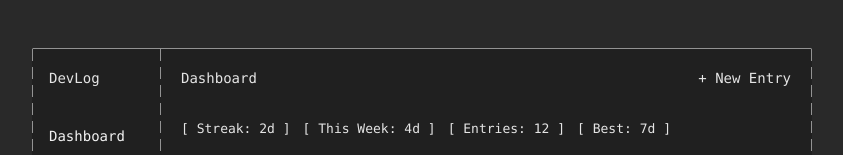
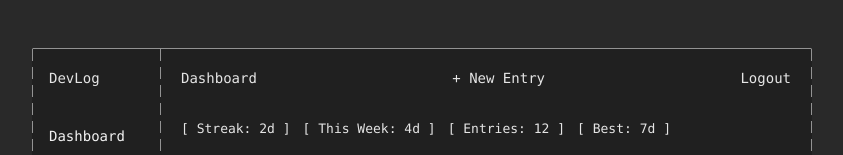
Before and after one commit to ledlkarel/devlog, a React (Vite) app in the folder client/: page / in a window 1280 px wide. Shown: the top 155 px of the page, without its empty margins (218-1061 px from the left). Built offline with nearby package versions, Linux system fonts and the light colour scheme; no server answers.

Commit message:
Logout button

```diff
--- a/client/src/components/Header.tsx
+++ b/client/src/components/Header.tsx
@@ -1,10 +1,20 @@
+import { useNavigate } from "react-router-dom";
+import { supabase } from "../lib/supabase";
 import NewEntryForm from "./NewEntryForm";
 
 export default function Header() {
+    const navigate = useNavigate()
+
+    async function Logout() {
+        supabase.auth.signOut()
+        navigate("/login", { replace: true })
+    }
+
     return (
         <header className="header">
             <h1>Dashboard</h1>
             <NewEntryForm />
+            <button onClick={Logout}>Logout</button>
         </header>
     )
 }
```
